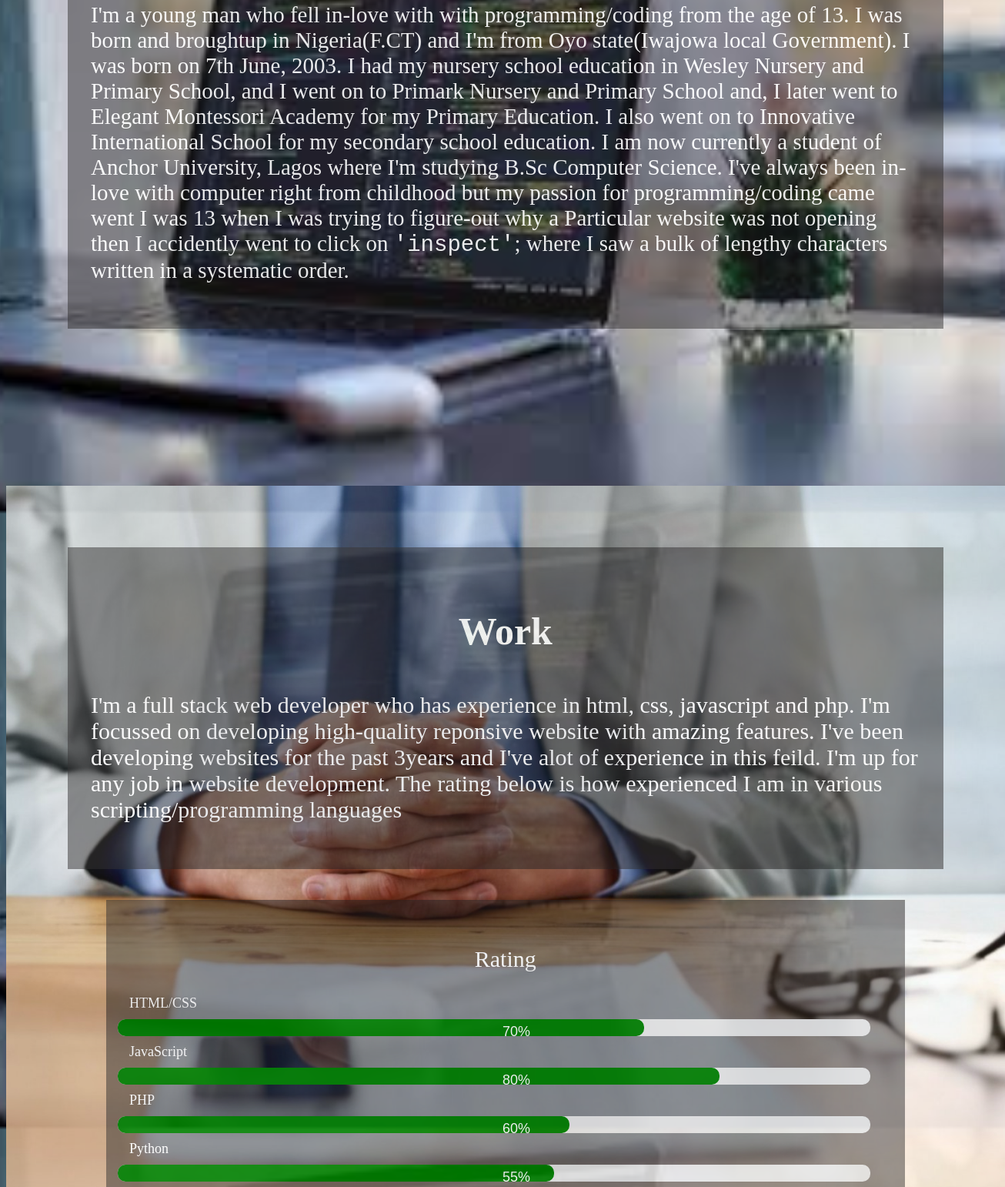
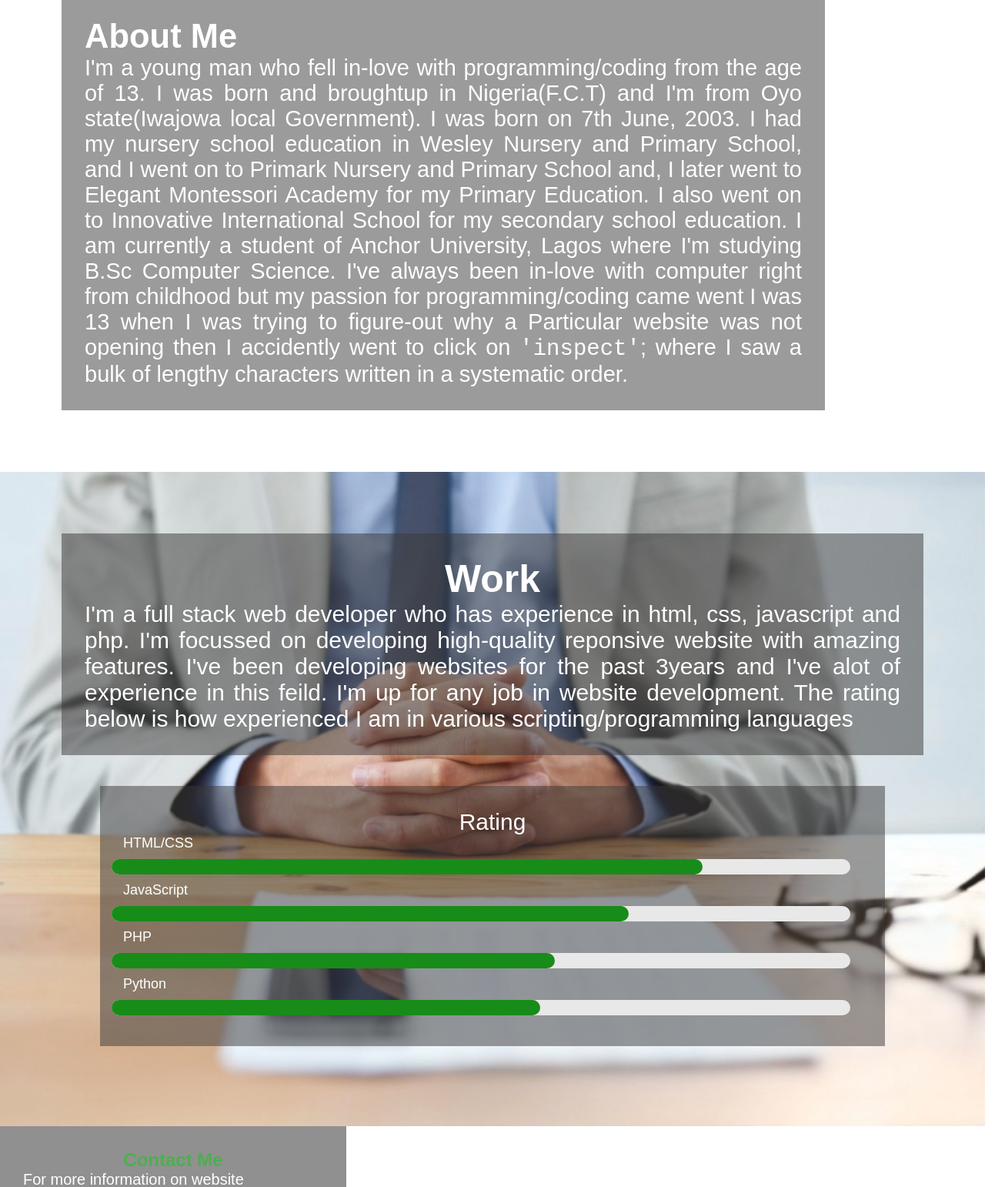
Before and after one commit to samuelojedele/My-Portfolio, a plain HTML site: page index.html in a window 1280 px wide. Shown: the part 935-2477 px from the top of the page at 77% size, 1306 px wide, since content can reach past the window. Drawn offline with Linux system fonts and the light colour scheme.

Commit message:
Updateon the portfolio

```diff
--- a/css/index.css
+++ b/css/index.css
@@ -1,10 +1,15 @@
+* {
+  margin: 0;
+  padding: 0;
+  box-sizing: border-box;
+}
 body {
-  background-image: url("Background\ computer\ setup.jpg");
-  background-size: cover;
-  background-repeat: no-repeat;
-  background-position: right;
-  background-attachment: fixed;
+  font-family: Arial, Helvetica, sans-serif;
+  margin-left: auto;
+  margin-right: auto;
+  margin-top: 30px;
 }
+
 ul {
   list-style-type: none;
   margin: 0;
@@ -34,17 +39,21 @@ li a:hover:not(.active) {
   background-color: #4caf50;
 }
 img {
-  border: 5px solid #4caf50;
   border-radius: 50%;
   width: 25%;
   height: 50%;
 }
 header {
+  background-image: url("Background\ computer\ setup.jpg");
+  background-size: cover;
+  background-repeat: no-repeat;
+  background-position: right;
+  background-attachment: fixed;
   background-color: rgba(37, 34, 34, 0.5);
   padding: 50px;
   text-align: center;
   font-size: 35px;
-  height: 550px;
+  height: 100%;
   color: white;
 }
 div {
@@ -63,7 +72,7 @@ article {
   width: 90%;
   font-size: 29px;
   color: rgb(255, 255, 255);
-  text-align: left;
+  text-align: justify;
   padding: 80px;
 }
 section {
@@ -73,11 +82,11 @@ section {
   background-position: right;
   background-attachment: fixed;
   opacity: 0.9;
-  height: 800px;
-  width: 90%;
+  height: 850px;
+  width: 100%;
   font-size: 18px;
   color: rgb(255, 255, 255);
-  text-align: left;
+  text-align: justify;
   padding: 80px;
 }
 .rating {
@@ -90,7 +99,7 @@ section {
   padding: 6px 0px;
   margin: 10px -15px;
   width: 100%;
-  height: 10px;
+  height: 20px;
 }
 .full-rate span {
   color: white;
@@ -103,16 +112,16 @@ section {
   border-radius: 10px;
   padding: 6px 0px;
   margin: -6px 0px;
-  width: 70%;
-  height: 10px;
+  width: 80%;
+  height: 20px;
 }
 .load-bar-2 {
   background-color: green;
   border-radius: 10px;
   padding: 6px 0px;
   margin: -6px 0px;
-  width: 80%;
-  height: 10px;
+  width: 70%;
+  height: 20px;
 }
 .load-bar-3 {
   background-color: green;
@@ -120,7 +129,7 @@ section {
   padding: 6px 0px;
   margin: -6px 0px;
   width: 60%;
-  height: 10px;
+  height: 20px;
 }
 .load-bar-4 {
   background-color: green;
@@ -128,7 +137,7 @@ section {
   padding: 6px 0px;
   margin: -6px 0px;
   width: 58%;
-  height: 10px;
+  height: 20px;
 }
 #Contact {
   float: left;
@@ -181,3 +190,9 @@ button {
   color: white;
   font-size: 100%;
 }
+
+@media (min-width: 1000px) {
+  body {
+    width: 100%;
+  }
+}
--- a/index.html
+++ b/index.html
@@ -22,7 +22,7 @@
     </nav>
     <header id="Home">
       <div>
-        <h1><img src="DSC03291.JPG" /><br />OJEDELE, SAMUEL (SMART)</h1>
+        <h1><img src="DSC03291.JPG" /><br />OJEDELE, SAMUEL T. (SMART)</h1>
         <p>BACK-END WEB DEVElOPER</p>
       </div>
     </header>
@@ -30,20 +30,19 @@
       <div>
         <h2 id="About">About Me</h2>
         <p>
-          I'm a young man who fell in-love with with programming/coding from the
-          age of 13. I was born and broughtup in Nigeria(F.CT) and I'm from Oyo
+          I'm a young man who fell in-love with programming/coding from the age
+          of 13. I was born and broughtup in Nigeria(F.C.T) and I'm from Oyo
           state(Iwajowa local Government). I was born on 7th June, 2003. I had
           my nursery school education in Wesley Nursery and Primary School, and
           I went on to Primark Nursery and Primary School and, I later went to
           Elegant Montessori Academy for my Primary Education. I also went on to
           Innovative International School for my secondary school education. I
-          am now currently a student of Anchor University, Lagos where I'm
-          studying B.Sc Computer Science. I've always been in-love with computer
-          right from childhood but my passion for programming/coding came went I
-          was 13 when I was trying to figure-out why a Particular website was
-          not opening then I accidently went to click on <kbd>'inspect'</kbd>;
-          where I saw a bulk of lengthy characters written in a systematic
-          order.
+          am currently a student of Anchor University, Lagos where I'm studying
+          B.Sc Computer Science. I've always been in-love with computer right
+          from childhood but my passion for programming/coding came went I was
+          13 when I was trying to figure-out why a Particular website was not
+          opening then I accidently went to click on <kbd>'inspect'</kbd>; where
+          I saw a bulk of lengthy characters written in a systematic order.
         </p>
       </div>
     </article>
@@ -63,22 +62,23 @@
         <p style="font-size: 30px; text-align: center">Rating</p>
         <span>HTML/CSS</span>
         <div class="full-rate">
-          <div class="load-bar-1"><span>70%</span></div>
+          <div class="load-bar-1"></div>
         </div>
         <span>JavaScript</span>
         <div class="full-rate">
-          <div class="load-bar-2"><span>80%</span></div>
+          <div class="load-bar-2"></div>
         </div>
         <span>PHP</span>
         <div class="full-rate">
-          <div class="load-bar-3"><span>60%</span></div>
+          <div class="load-bar-3"></div>
         </div>
         <span>Python</span>
         <div class="full-rate">
-          <div class="load-bar-4"><span>55%</span></div>
+          <div class="load-bar-4"></div>
         </div>
       </div>
     </section>
+
     <div id="Contact">
       <h4 style="color: #4caf50; text-align: center; font-size: larger">
         Contact Me
@@ -90,6 +90,7 @@
         media platform (by clicking on the images/icons) below.
       </p>
       <p>Email: samuelojedele2003@gmial.com<br />Tel: 07055440792</p>
+      <br />
       <p class="Icon">
         <a href="https://github.com/samuelojedele" target="_blank"
           ><img src="github.jpeg" alt="Github link" /></a
```
